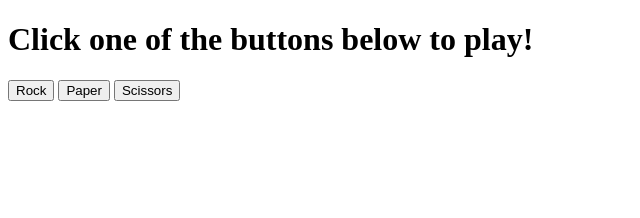
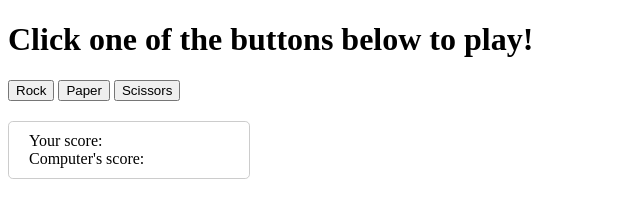
Before and after one commit to muhib137/odin-rps, a plain HTML site: page index.html in a window 1280 px wide. Shown: the whole page, without its empty margins (0-640 px from the left). Drawn offline with Linux system fonts and the light colour scheme.

Commit message:
Add score board

```diff
--- a/index.html
+++ b/index.html
@@ -5,6 +5,20 @@
     <meta name="viewport" content="width=device-width, initial-scale=1.0" />
     <script src="./script.js" defer></script>
     <title>Rock, paper, scissors!</title>
+    <style>
+      .board > *{
+        margin: 0;
+        padding: 0;
+      }
+
+      .board {
+        margin-top: 20px;
+        border: 1px solid #ccc;
+        width: 200px;
+        padding: 10px 20px;
+        border-radius: 0.3em;
+      }
+    </style>
   </head>
   <body>
     <h1>Click one of the buttons below to play!</h1>
@@ -13,5 +27,9 @@
       <button class="btn btn--paper" data-choice="paper">Paper</button>
       <button class="btn btn--scissors" data-choice="scissors">Scissors</button>
     </div>
+    <div class="board">
+      <p>Your score: <span class="human-score"></span></p>
+      <p>Computer's score: <span class="computer-score"></span></p>
+    </div>
   </body>
 </html>
```
